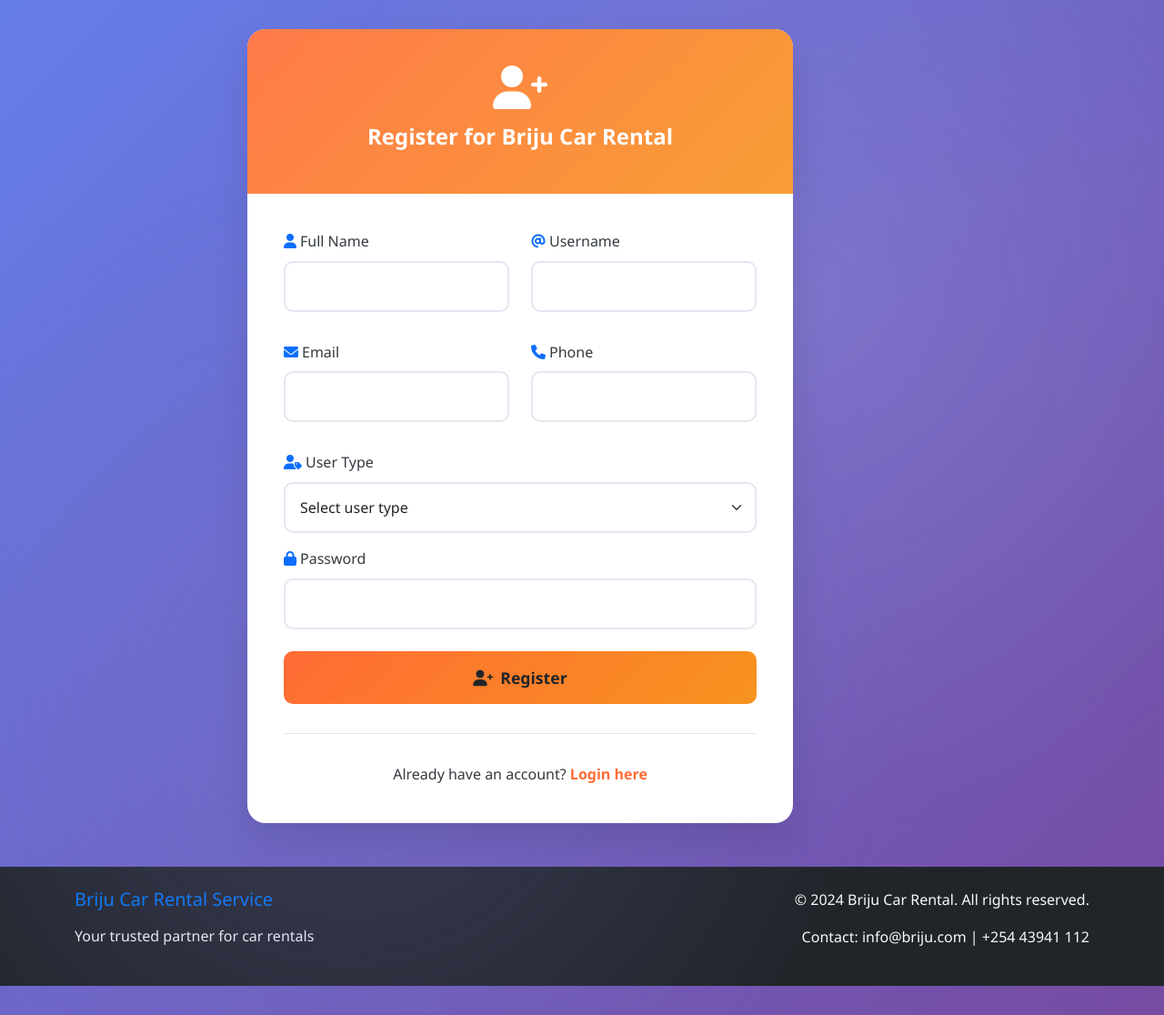
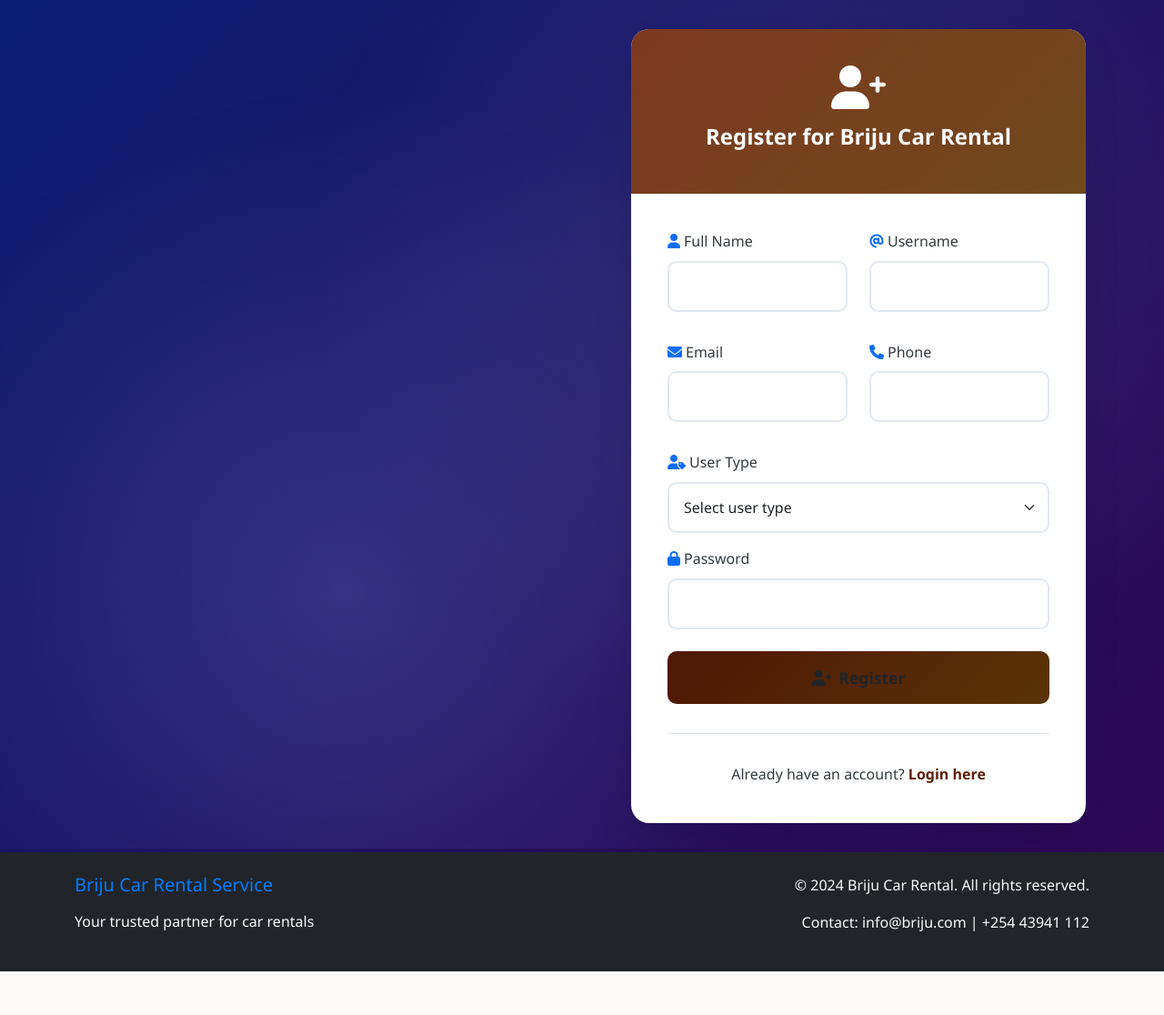
Before and after one commit to brianmuriithi371-wq/briju-car-rentals, a PHP site: page /register.php in a window 1280 px wide. Shown: the part 64-1180 px from the top of the page at 91% size. After the commit the page ends 1132 px from the top, so only its background shows below. Run offline with PHP 8.4, Linux system fonts and the light colour scheme.

Commit message:
styling design improvements

```diff
--- a/public/footer.php
+++ b/public/footer.php
@@ -1,4 +1,4 @@
-    <footer class="bg-dark text-light mt-5 py-4">
+    <footer class="bg-dark text-light py-4 mt-auto">
         <div class="container">
             <div class="row">
                 <div class="col-md-6">
--- a/public/register.php
+++ b/public/register.php
@@ -24,10 +24,18 @@
 
 <?php include 'header.php'; ?>
 <style>
+body {
+    display: flex;
+    flex-direction: column;
+    min-height: 100vh;
+}
+
 .register-page {
-    background: linear-gradient(135deg, #667eea 0%, #764ba2 100%);
-    min-height: 100vh;
-    padding: 2rem 0;
+    flex: 1;
+    background: linear-gradient(135deg, #0b1e74ff 0%, #2e0755ff 100%);
+    display: flex;
+    align-items: center;
+    padding: 2rem;
     position: relative;
     overflow: hidden;
 }
@@ -49,6 +57,27 @@
     50% { transform: translateY(-15px); }
 }
 
+.image-slider {
+    position: relative;
+    height: 100%;
+    overflow: hidden;
+}
+
+.slider-image {
+    position: absolute;
+    top: 0;
+    left: 0;
+    width: 100%;
+    height: 100%;
+    object-fit: cover;
+    opacity: 0;
+    transition: opacity 1s ease-in-out;
+}
+
+.slider-image.active {
+    opacity: 1;
+}
+
 .register-card {
     background: white;
     border-radius: 20px;
@@ -61,7 +90,7 @@
 }
 
 .register-header {
-    background: linear-gradient(135deg, #ff6b35 0%, #f7931e 100%);
+    background: linear-gradient(135deg, #6e2207ff 0%, #5f3403ff 100%);
     color: white;
     padding: 2.5rem 2rem;
     text-align: center;
@@ -106,7 +135,7 @@
 }
 
 .form-control:focus {
-    border-color: #ff6b35;
+    border-color: #571a03ff;
     box-shadow: 0 0 0 0.2rem rgba(255, 107, 53, 0.25);
 }
 
@@ -120,12 +149,12 @@
 }
 
 .form-select:focus {
-    border-color: #ff6b35;
+    border-color: #471605ff;
     box-shadow: 0 0 0 0.2rem rgba(255, 107, 53, 0.25);
 }
 
 .btn-register {
-    background: linear-gradient(135deg, #ff6b35 0%, #f7931e 100%);
+    background: linear-gradient(135deg, #4e1804ff 0%, #5a3307ff 100%);
     border: none;
     border-radius: 10px;
     padding: 1rem;
@@ -165,14 +194,14 @@
 }
 
 .register-links a {
-    color: #ff6b35;
+    color: #5f1e06ff;
     text-decoration: none;
     font-weight: 600;
     transition: color 0.3s ease;
 }
 
 .register-links a:hover {
-    color: #e55a2b;
+    color: #611b04ff;
 }
 
 .alert {
@@ -200,10 +229,21 @@
 </style>
 
 <div class="register-page">
-    <div class="container">
-        <div class="row justify-content-center">
-            <div class="col-md-10 col-lg-8">
-                <div class="register-card">
+    <div class="container-fluid h-100">
+        <div class="row h-100 align-items-center">
+            <div class="col-lg-6 col-md-6 d-none d-md-block h-100">
+                <div class="image-slider">
+                    <img src="../assets/imgs/AMG 1.png" alt="Car 1" class="slider-image active">
+                    <img src="../assets/imgs/benz s 650.jpg" alt="Car 2" class="slider-image">
+                    <img src="../assets/imgs/defender.jpg" alt="Car 3" class="slider-image">
+                    <img src="../assets/imgs/mazda cx5.jpg" alt="Car 4" class="slider-image">
+                    <img src="../assets/imgs/nissan coupe.jpg" alt="Car 5" class="slider-image">
+                    <img src="../assets/imgs/range rover.jpg" alt="Car 6" class="slider-image">
+                    <img src="../assets/imgs/RAV4 LIMITED.jpg" alt="Car 7" class="slider-image">
+                </div>
+            </div>
+            <div class="col-lg-6 col-md-6">
+                <div class="register-card mx-auto" style="max-width: 500px;">
                     <div class="register-header">
                         <i class="fas fa-user-plus"></i>
                         <h4>Register for Briju Car Rental</h4>
@@ -285,8 +325,28 @@
             </div>
         </div>
     </div>
+</div>
 
 <script>
+document.addEventListener('DOMContentLoaded', function() {
+    // Image slider
+    let currentImageIndex = 0;
+    const images = document.querySelectorAll('.slider-image');
+
+    console.log('Images found:', images.length);
+
+    function showNextImage() {
+        console.log('Changing image from', currentImageIndex);
+        images[currentImageIndex].classList.remove('active');
+        currentImageIndex = (currentImageIndex + 1) % images.length;
+        images[currentImageIndex].classList.add('active');
+        console.log('New active image:', currentImageIndex);
+    }
+
+    if (images.length > 0) {
+        setInterval(showNextImage, 30000); // 30 seconds
+    }
+
     // Form validation
     (function () {
         'use strict'
@@ -301,6 +361,7 @@
             }, false)
         })
     })()
+});
 </script>
 
 <?php include 'footer.php'; ?>
```
Also changed, not shown: public/login.php (+37 -11 lines), assets/imgs/AMG 1.png (added), assets/imgs/RAV4 LIMITED.jpg (added), assets/imgs/benz s 650.jpg (added), assets/imgs/defender.jpg (added), assets/imgs/mazda cx5.jpg (added), assets/imgs/nissan coupe.jpg (added), assets/imgs/range rover.jpg (added). Lines whose indentation alone changed are shown as unchanged.
